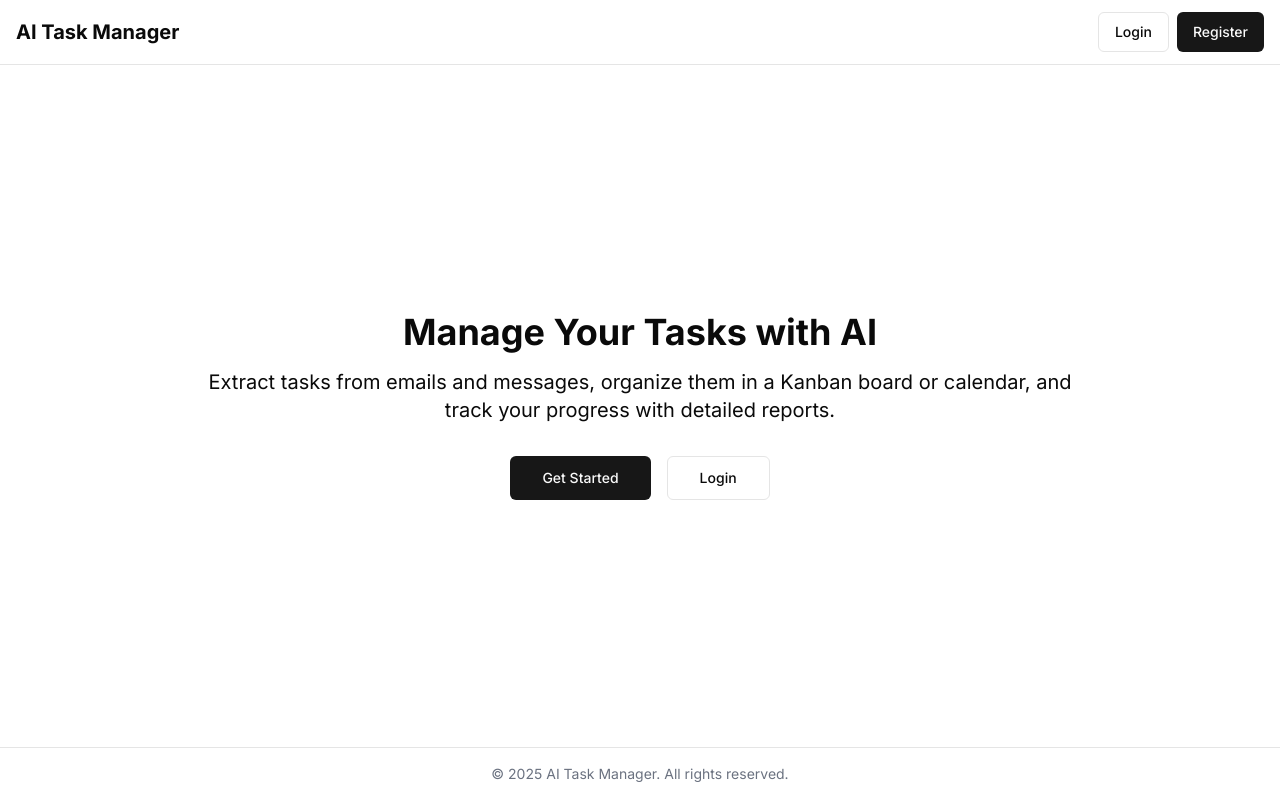
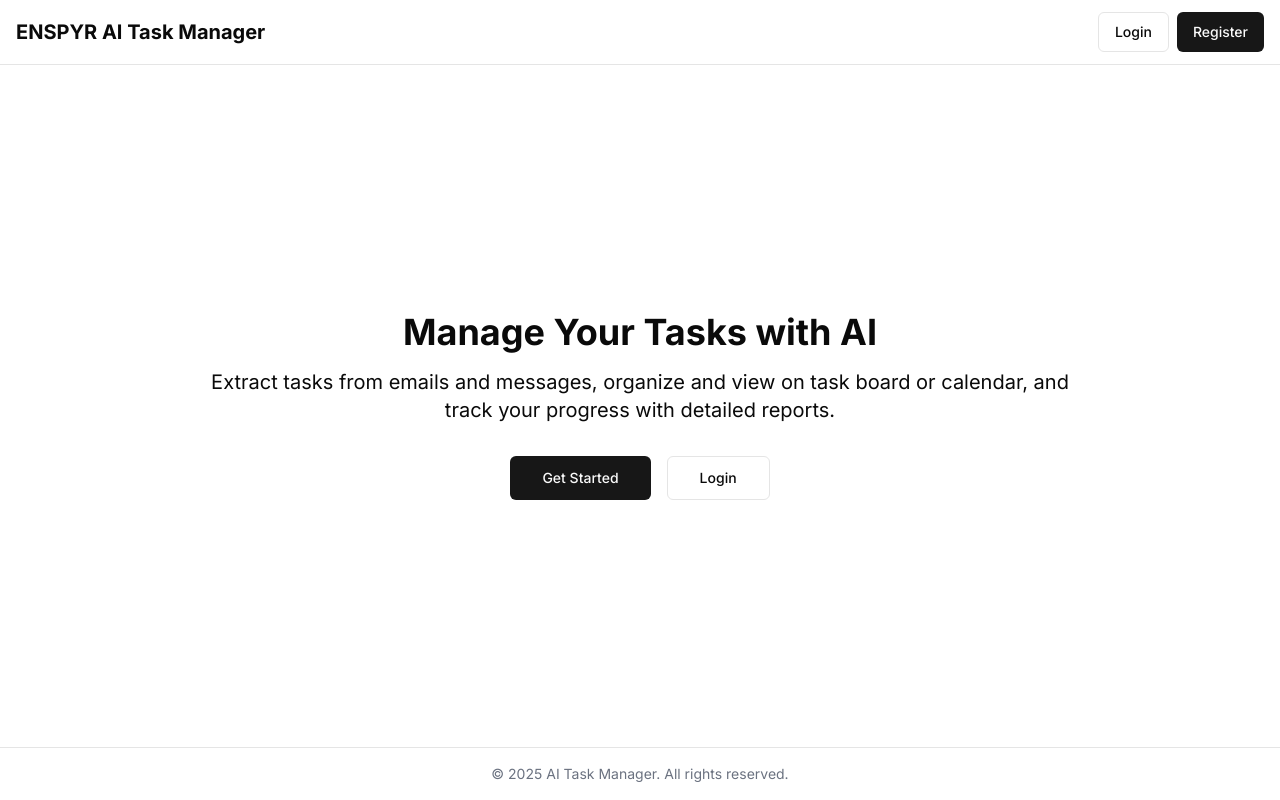
Before and after one commit to TJMFL/ai-task-manager, a Next.js app: page / in a window 1280 px wide. Built offline with nearby package versions, Linux system fonts and the light colour scheme.

Commit message:
Update page.tsx

```diff
--- a/app/page.tsx
+++ b/app/page.tsx
@@ -7,7 +7,7 @@ export default function Home() {
       <header className="bg-white border-b">
         <div className="container mx-auto px-4 py-3 flex justify-between items-center">
           <Link href="/" className="text-xl font-bold">
-            AI Task Manager
+            ENSPYR AI Task Manager
           </Link>
           <div className="space-x-2">
             <Button variant="outline" asChild>
@@ -24,7 +24,7 @@ export default function Home() {
         <div className="max-w-4xl mx-auto text-center">
           <h1 className="text-4xl font-bold mb-4">Manage Your Tasks with AI</h1>
           <p className="text-xl mb-8">
-            Extract tasks from emails and messages, organize them in a Kanban board or calendar, and track your progress
+            Extract tasks from emails and messages, organize and view on task board or calendar, and track your progress
             with detailed reports.
           </p>
           <div className="flex flex-col sm:flex-row gap-4 justify-center">
```
